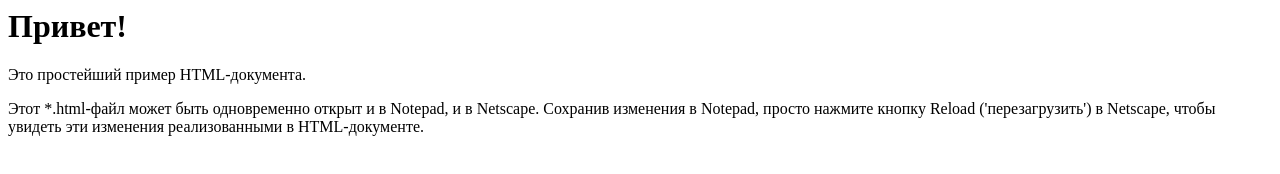
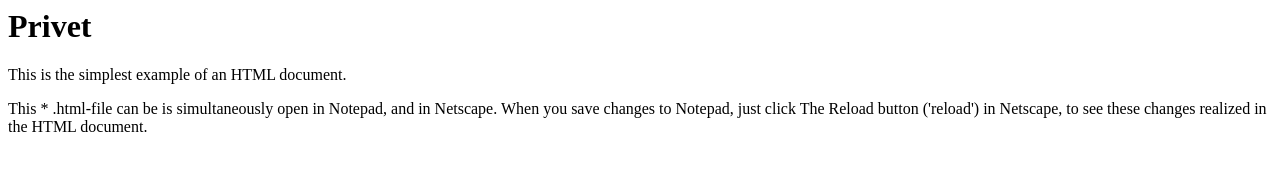
Before and after one commit to LeoVaA/MariannaGit, a plain HTML site: page index.html in a window 1280 px wide. Drawn offline with Linux system fonts and the light colour scheme.

Commit message:
index.html eng

```diff
--- a/index.html
+++ b/index.html
@@ -1,23 +1,23 @@
 <html>
      <head>
           <title>
-               Пример 1
+               Privet
           </title>
      </head>
      <body>
           <H1>
-               Привет!
+               Privet
           </H1>
           <P>
-               Это простейший пример HTML-документа.
+               This is the simplest example of an HTML document.
           </P>
           <P>
-               Этот *.html-файл может быть
-			   одновременно открыт и в Notepad, и в Netscape.
-			   Сохранив изменения в Notepad, просто нажмите
-			    кнопку Reload ('перезагрузить') в Netscape,
-				 чтобы увидеть эти изменения реализованными
-				 в HTML-документе.
+				This * .html-file can be
+				is simultaneously open in Notepad, and in Netscape.
+				When you save changes to Notepad, just click
+				The Reload button ('reload') in Netscape,
+				to see these changes realized
+				in the HTML document.
           </P>
      </body>
 </html>
```
